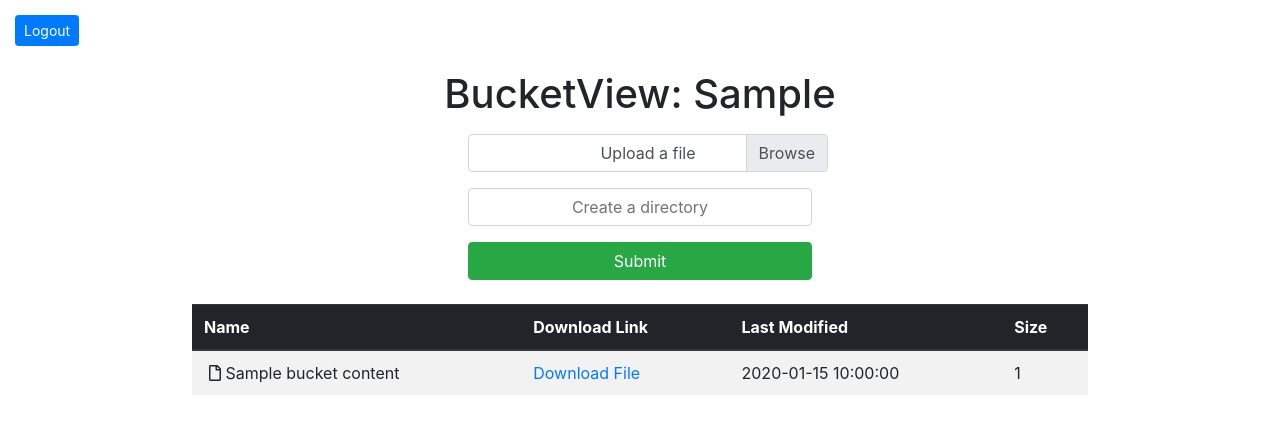
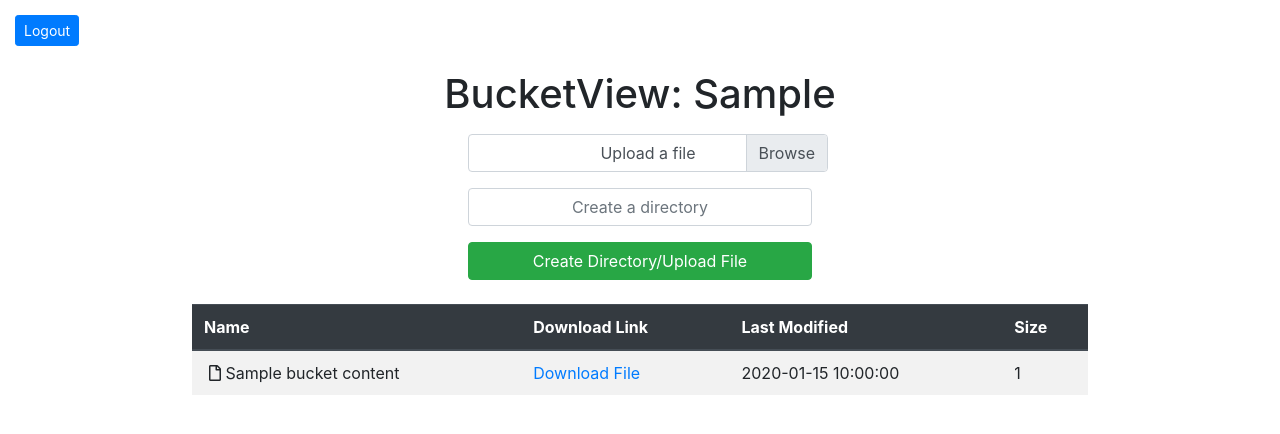
Before and after one commit to albrazeau/BucketView, a Flask app: template app/templates/main.html in a window 1280 px wide. Shown: the top 434 px of the page. Run offline with Flask 2, Linux system fonts and the light colour scheme; tables that the repository leaves empty hold one stand-in row (values such as "Sample post"); the template is opened without the code that fills it: values that come from a table or form of the project are taken from there, most other values are stand-ins (such as "Sample title", 1, 10 or a date in 2020); parts of the project's set-up code (start-up, migrations or seed data) failed here and were passed over; some libraries are stand-ins or nearby versions.

Commit message:
add better upload information

```diff
--- a/app/templates/main.html
+++ b/app/templates/main.html
@@ -2,8 +2,22 @@
 
 <head>
     <title>BucketView: {{ aws_bucket }}</title>
-    <link rel="stylesheet" href="https://maxcdn.bootstrapcdn.com/bootstrap/4.0.0/css/bootstrap.min.css"
-        integrity="sha384-Gn5384xqQ1aoWXA+058RXPxPg6fy4IWvTNh0E263XmFcJlSAwiGgFAW/dAiS6JXm" crossorigin="anonymous">
+    <!-- <link rel="stylesheet" href="https://maxcdn.bootstrapcdn.com/bootstrap/4.0.0/css/bootstrap.min.css"
+        integrity="sha384-Gn5384xqQ1aoWXA+058RXPxPg6fy4IWvTNh0E263XmFcJlSAwiGgFAW/dAiS6JXm" crossorigin="anonymous"> -->
+
+    <link rel="stylesheet" href="https://stackpath.bootstrapcdn.com/bootstrap/4.4.1/css/bootstrap.min.css"
+        integrity="sha384-Vkoo8x4CGsO3+Hhxv8T/Q5PaXtkKtu6ug5TOeNV6gBiFeWPGFN9MuhOf23Q9Ifjh" crossorigin="anonymous">
+    <script src="https://code.jquery.com/jquery-3.4.1.slim.min.js"
+        integrity="sha384-J6qa4849blE2+poT4WnyKhv5vZF5SrPo0iEjwBvKU7imGFAV0wwj1yYfoRSJoZ+n"
+        crossorigin="anonymous"></script>
+    <script src="https://cdn.jsdelivr.net/npm/popper.js@1.16.0/dist/umd/popper.min.js"
+        integrity="sha384-Q6E9RHvbIyZFJoft+2mJbHaEWldlvI9IOYy5n3zV9zzTtmI3UksdQRVvoxMfooAo"
+        crossorigin="anonymous"></script>
+    <script src="https://stackpath.bootstrapcdn.com/bootstrap/4.4.1/js/bootstrap.min.js"
+        integrity="sha384-wfSDF2E50Y2D1uUdj0O3uMBJnjuUD4Ih7YwaYd1iqfktj0Uod8GCExl3Og8ifwB6"
+        crossorigin="anonymous"></script>
+
+
     <link rel="stylesheet" href="https://cdnjs.cloudflare.com/ajax/libs/font-awesome/5.14.0/css/all.min.css">
     <meta name="viewport" content="width=device-width, initial-scale=1.0">
     <style>
@@ -86,7 +100,8 @@
                     <label class="sr-only text-center m-2" for="create_dir">Create a directory</label>
                     <input type="text" class="form-control text-center m-2" id="create_dir" name="create_dir"
                         placeholder="Create a directory">
-                    <button type="submit" class="btn btn-success m-2">Submit</button>
+                    <button type="submit" class="btn btn-success m-2"
+                        onclick="alert('Uploading... Please wait.')">Create Directory/Upload File</button>
                 </div>
             </div>
         </form>
@@ -123,3 +138,10 @@
     </center>
 
 </body>
+<script>
+    document.querySelector('.custom-file-input').addEventListener('change', function (e) {
+        var fileName = document.getElementById("input_file").files[0].name;
+        var nextSibling = e.target.nextElementSibling
+        nextSibling.innerText = fileName
+    })
+</script>
```
